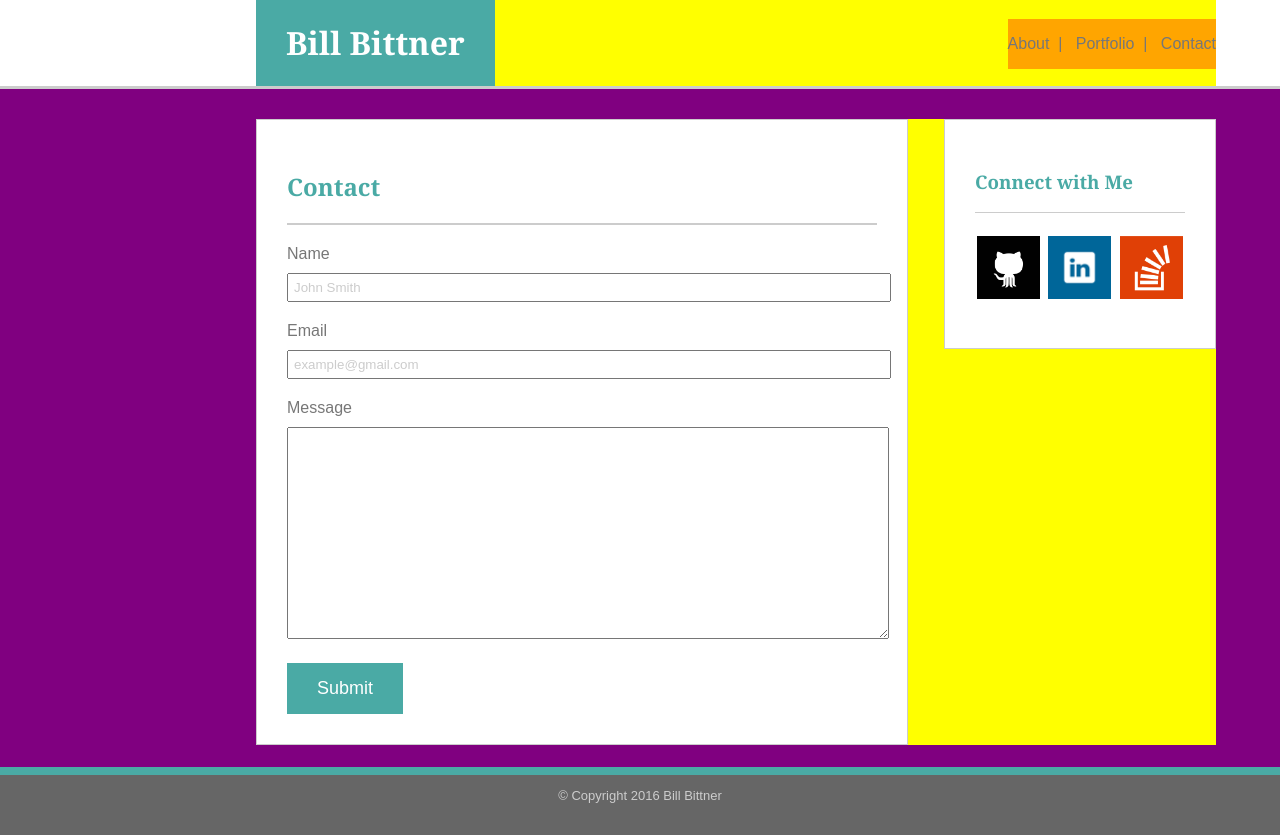
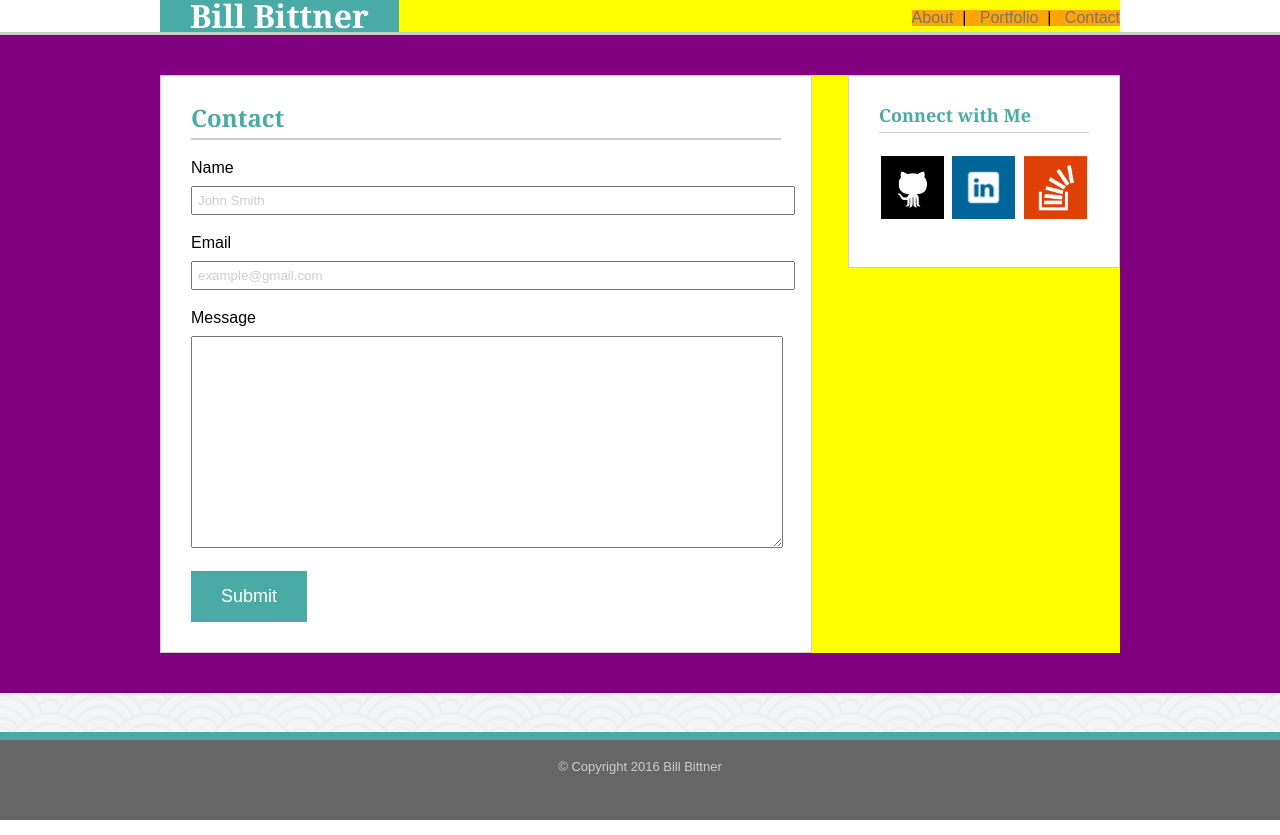
Before and after one commit to billbitt/Basic-Portfolio, a PHP site: page /contact.html in a window 1280 px wide. Run offline with PHP 8.4, Linux system fonts and the light colour scheme.

Commit message:
added reset.css to contact.html, renamed <section> and <nav> tagsto .html files, and set contentWrapper to margin:auto

```diff
--- a/assets/css/style.css
+++ b/assets/css/style.css
@@ -7,9 +7,8 @@
 
 .sectionWrap {
 	overflow: auto;
-	position: relative;
 	width: 960px;
-	margin-left: 20%;
+	margin: auto;
 	background-color: yellow;
 }
 
@@ -17,40 +16,38 @@
 	float: left;
 	background-color: #4aaaa5;
 	padding: 0px 30px 0px 30px;
+	/*color: add the color here, remove the h1-name header;*/
 }
 
 .topBar__navigation {
  	background-color: orange;
- 	position: absolute;  /*can i do this with float instead?*/
- 	bottom: 20%;
- 	right: 0px;
+ 	float: right;
+ 	margin-top: 10px;
 }
 
-.content {
+.middle {
 	clear: both;
 	overflow: auto;
 	background-color: purple;
-	padding: 30px 0px 30px 0px;
+	padding: 40px 0px 40px 0px;
 }
 
 .contentBox {
 	border: #CCCCCC solid 1px;
+	padding: 30px 30px 30px 30px;
+	background-color: #ffffff;
 }
 
 .contentBox__main {
 	float: left;
 	overflow: auto;
   	width: 590px;
-	background-color: #ffffff;
-	padding: 30px 30px 30px 30px;
 }
 
 .contentBox__connect {
 	float: right;
 	overflow: auto;
 	width: 210px;
-	background-color: #ffffff;
-	padding: 30px 30px 30px 30px;
 }
 
 footer {
@@ -58,13 +55,14 @@
 	color: #cccccc;
 	border-top: #4aaaa5 solid 8px;
 	text-align: center;
-	vertical-align: center; /*why doesn't this work?*/
 	font-size: small;
+	padding-top: 20px;
 }
 
 /*about page items */
 #profilePic {
 	float: left;
+	margin-top: 30px;
 	margin-right: 30px;
 	margin-bottom: 30px;
 }
@@ -100,10 +98,10 @@
 }
 
 /*contact page elements*/
-
 form {
 	margin: 20px 0px 0px 0px;
 }
+
 input {
 	width: 100%;
 	padding: 5px;
@@ -113,7 +111,7 @@
 }
 
 textarea {
-	width: 100%;
+	width: 580px;
 	height: 200px;
 	padding: 5px;
 	margin: 10px 0px 20px 0px;
@@ -125,7 +123,6 @@
 	background-color: #4aaaa5;
 	border: none;
 	padding: 15px 30px 15px 30px;
-	font-family: Arial;
 	font-size: large;
 	color: #ffffff;
 }
@@ -154,15 +151,23 @@
 	height: 1px;
 }
 
-/*text and header styles*/
-.standardText {
-	font-family: Arial;
-	color: #777777
+/*text styles*/
+h1, h2, h3, h4 {
+	font-family: 'Georgia', Times, 'Times New Roman', serif;
+	font-weight: bold;
+	color: #4aaaa5;
 }
 
-h1, h2, h3, h4 {
-	font-family: Georgia;
-	color: #4aaaa5;
+h1 {
+	font-size: xx-large;
+}
+
+h2 {
+	font-size: x-large;
+}
+
+h3 {
+	font-size: large;
 }
 
 .h1--name {
@@ -173,13 +178,17 @@
 	color: #ffffff;
 }
 
+.standardText {
+	font-family: 'Arial', 'Helvetica Neue', Helvetica, sans-serif;
+}
+
 /*link styles*/
 a {
 	text-decoration: none;
 }
 
 .a__imageLink {
-	padding: 15px 2px 15px 2px;
+	margin: 15px 2px 15px 2px;
 	height: 30%;
 	width: 30%;
 }
@@ -198,7 +207,6 @@
 }
 
 .a__portfolioLink:hover {
-	z-index: -1;
 	box-shadow: 0 4px 8px 0 rgba(0, 0, 0, 0.2), 0 6px 20px 0 rgba(0, 0, 0, 0.19);
 }
 
--- a/contact.html
+++ b/contact.html
@@ -2,29 +2,30 @@
 <html lang="en">
 <head>
 	<title>Bill's Basic Portfolio - Contact</title>
+	<link rel="stylesheet" type="text/css" href="assets/css/reset.css">
 	<link rel="stylesheet" type="text/css" href="assets/css/style.css">
 </head>
 
 <body class="standardText">
 	<div class="pageWrap">
 		<!-- this section is the top navigation bar -->
-		<div class="topBar">
+		<section class="topBar">
 			<div class="sectionWrap">
 				<div class="topBar__name">
 					<h1 class="h1--name">Bill Bittner</h1>
 				</div>
-				<div class="topBar__navigation">
+				<nav class="topBar__navigation">
 					<p>
 					<a href="index.html" class="a__navLink">About</a>&nbsp;&nbsp;|&nbsp;&nbsp;
 					<a href="portfolio.html" class="a__navLink">Portfolio</a>&nbsp;&nbsp;|&nbsp;&nbsp;
 					<a href="contact.html" class="a__navLink">Contact</a>
 					</p>
-				</div>
+				</nav>
 			</div>
-		</div>
+		</section>
 
 		<!-- this section is the main content of the page-->
-		<div class="content">
+		<section class="middle">
 			<div class="sectionWrap">
 				<div class="contentBox contentBox__main">
 					<h2>Contact</h2>
@@ -42,7 +43,7 @@
 							<label for="message">Message</label>
 							<textarea id="msg" name="user_message"></textarea>
 						</div>
-						<button type="submit">Submit</button>
+						<button type="submit" class="standardText">Submit</button>
 					</form>
 
 				</div>
@@ -60,7 +61,7 @@
 					</a>
 				</div>
 			</div>
-		</div>
+		</section>
 	</div>
 	<!-- this section is the bottom copyright bar-->
 	<footer>
```
Also changed, not shown: index.html (+9 -8 lines), portfolio.html (+7 -6 lines).
